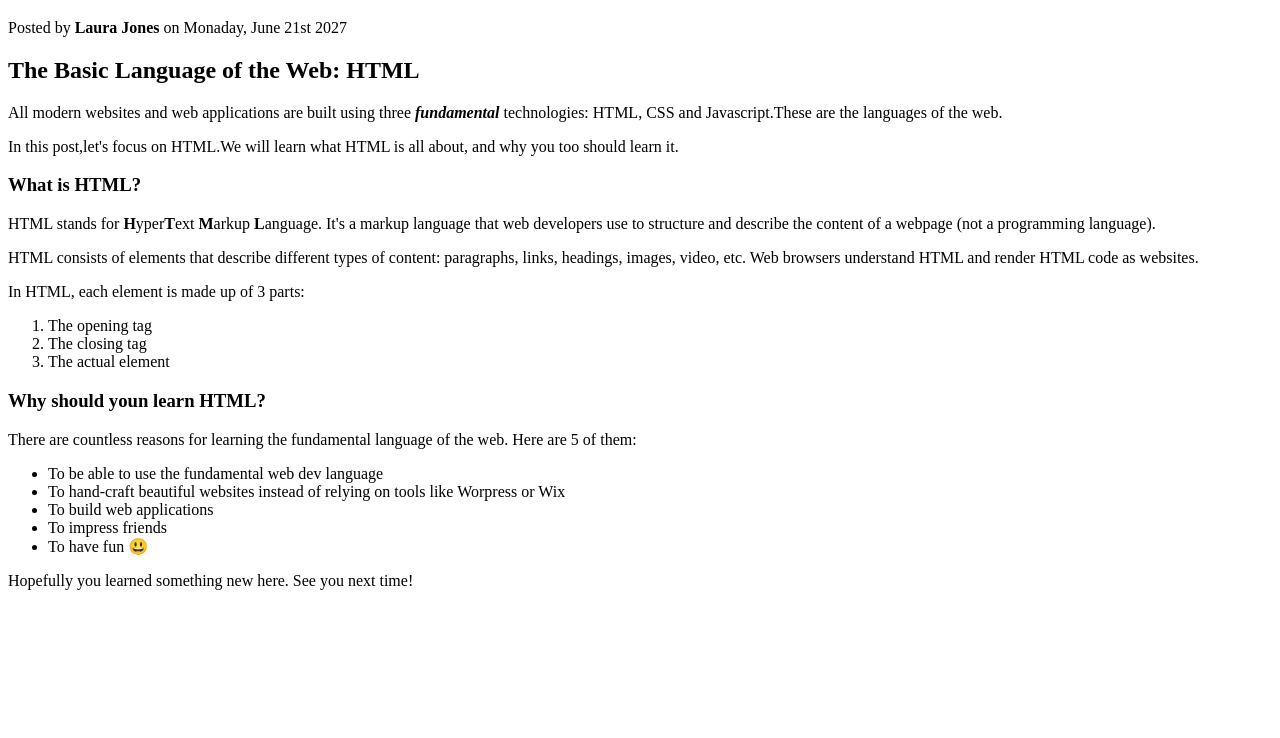
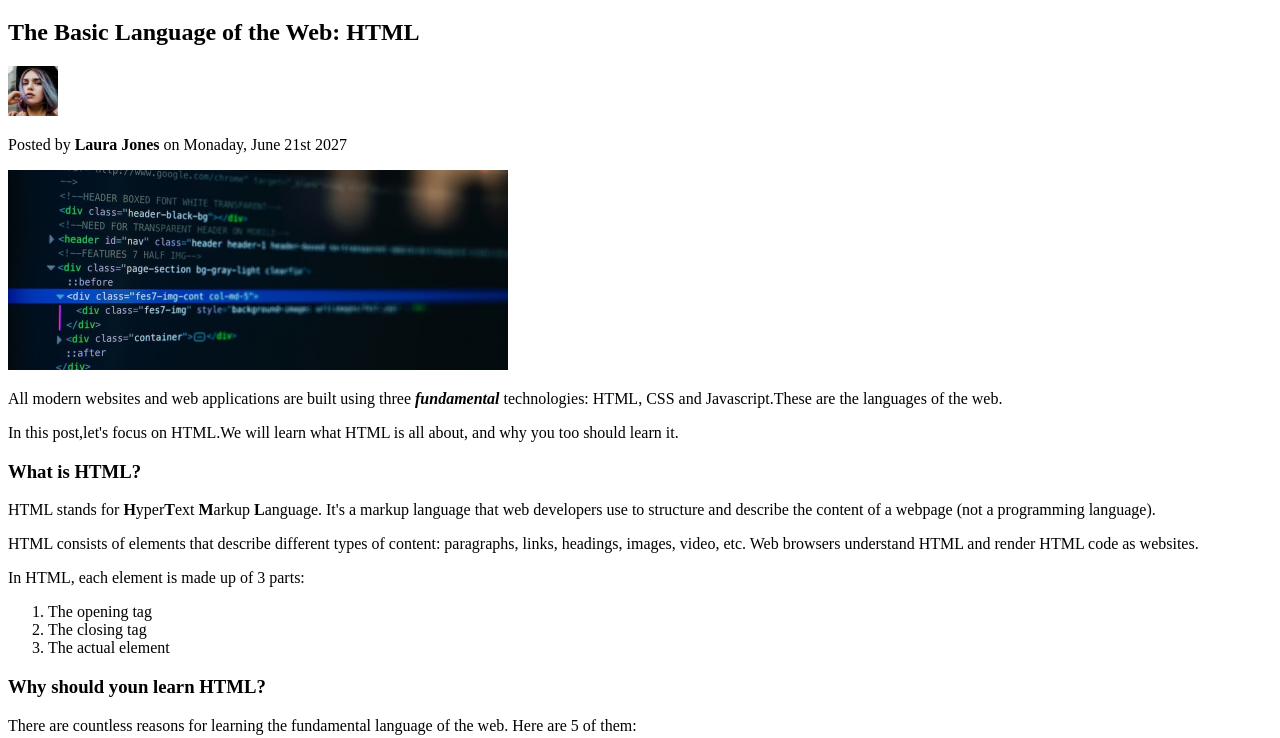
Before and after one commit to PavitrankMishra/Projects, a plain HTML site: page index.html in a window 1280 px wide. Shown: the part 62-800 px from the top of the page. Drawn offline with Linux system fonts and the light colour scheme.

Commit message:
Another change

```diff
--- a/index.html
+++ b/index.html
@@ -15,8 +15,21 @@
     <h6>The Basic Language of the Web: HTML</h6> -->
 
     <h1>📘 The Code Magazine</h1>
+    <h2>The Basic Language of the Web: HTML</h2>
+    <img
+      src="laura-jones.jpg"
+      alt="Headshot of Laura Jones"
+      height="50"
+      width="50"
+    />
     <p>Posted by <strong>Laura Jones</strong> on Monaday, June 21st 2027</p>
-    <h2>The Basic Language of the Web: HTML</h2>
+
+    <img
+      src="post-img.jpg"
+      alt="HTML code on a screen"
+      width="500"
+      height="200"
+    />
     <p>
       All modern websites and web applications are built using three
       <strong><em>fundamental</em></strong>
```
